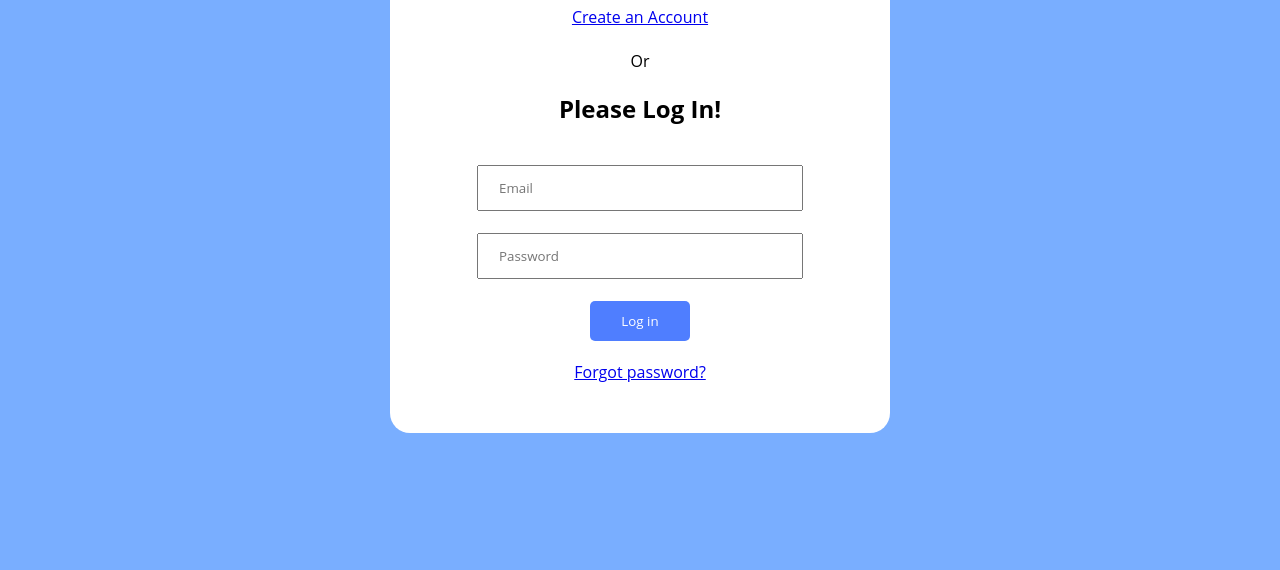
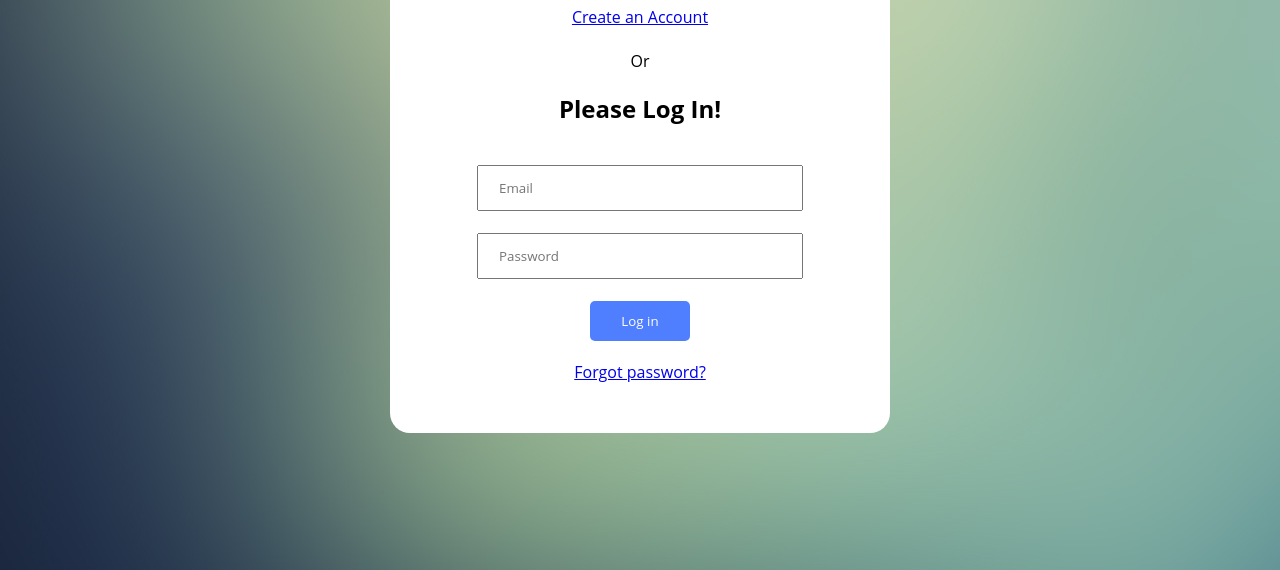
Before and after one commit to EharK/WebDev_H1, a plain HTML site: page login.html in a window 1280 px wide. Shown: the part 230-800 px from the top of the page. Drawn offline with Linux system fonts and the light colour scheme; the site is published under a folder, as on GitHub Pages, so addresses that start at the root find nothing.

Commit message:
fixed faulty background image path

```diff
--- a/css/login.css
+++ b/css/login.css
@@ -46,5 +46,5 @@ form > input {
 
 body {
     background-color: rgb(121, 174, 255);
-    background-image: url("/media/img/Background.jpg");
+    background-image: url("../media/img/Background.jpg");
 }
```
